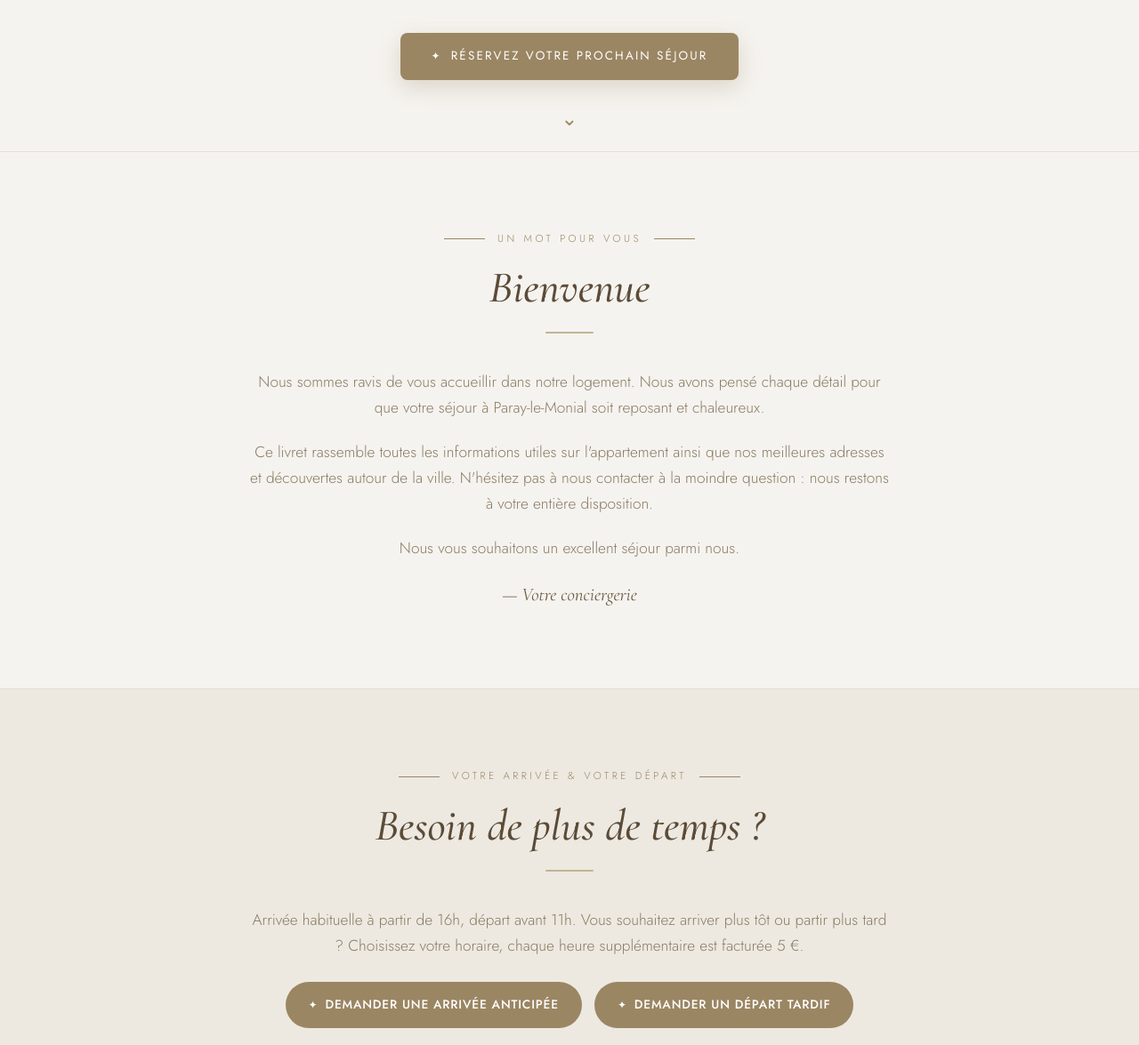
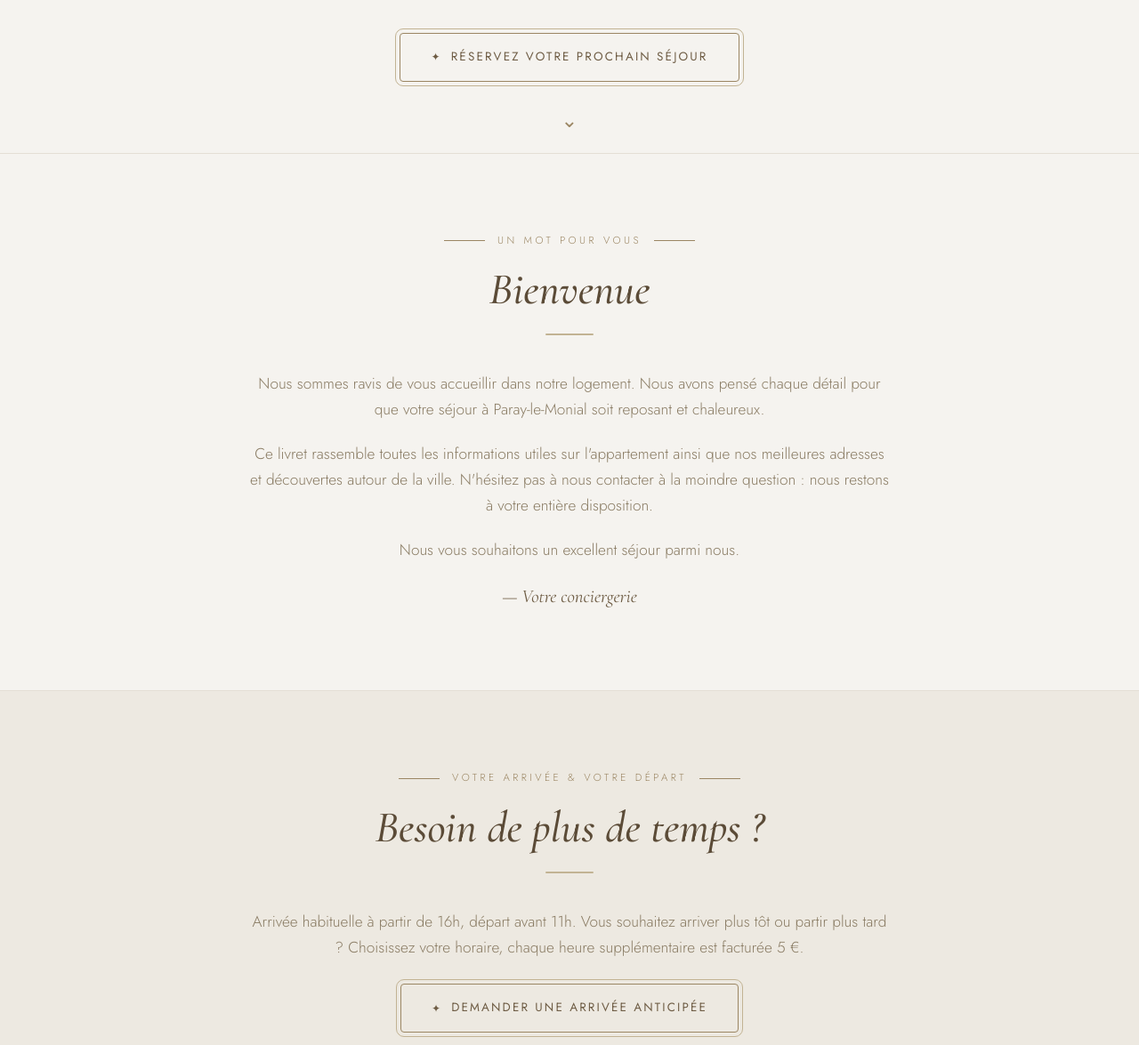
Before and after one commit to levanvangeur/roche-velours-site, a website: page frontend/index.html in a window 1280 px wide. Shown: the part 660-1835 px from the top of the page at 89% size. Drawn offline with nearby package versions, Linux system fonts and the light colour scheme.

Commit message:
Boutons double filet avec reflet lumineux
Co-Authored-By: Claude Sonnet 5.5 <noreply@anthropic.com>

```diff
--- a/frontend/assets/css/horaires.css
+++ b/frontend/assets/css/horaires.css
@@ -43,8 +43,5 @@
 
 /* Bloc affiché dans le livret (après « Bienvenue ») */
 .el-wrap { max-width: 720px; margin: 0 auto; text-align: center; }
-.el-btns { display: flex; flex-wrap: wrap; gap: 14px; justify-content: center; margin-top: 8px; }
-.el-btn { display: inline-flex; align-items: center; gap: 8px; text-decoration: none; background: var(--gold); color: #fff; padding: 14px 26px; border-radius: 999px; font-weight: 500; letter-spacing: .06em; font-size: .86rem; text-transform: uppercase; transition: all .2s ease; }
-.el-btn::before { content: "✦"; font-size: .75rem; }
-.el-btn:hover { background: var(--gold-dark); transform: translateY(-2px); box-shadow: 0 12px 32px rgba(155,134,99,.38); }
+.el-btns { display: flex; flex-wrap: wrap; gap: 22px; justify-content: center; margin-top: 8px; }
 .el-note { color: var(--ink-faint); font-size: .85rem; margin-top: 16px; }
--- a/frontend/assets/css/style.css
+++ b/frontend/assets/css/style.css
@@ -140,16 +140,28 @@ a { color: inherit; text-decoration: none; }
   line-height: 1.4; max-width: 30ch; margin: 0 auto;
 }
 .hero-cta-wrap { margin-top: 36px; }
-.hero-cta {
+/* Boutons « double filet » avec reflet lumineux périodique (hero + page livret) */
+.hero-cta, .el-btn {
+  position: relative; overflow: hidden;
   display: inline-flex; align-items: center; justify-content: center; gap: 10px;
-  padding: 15px 34px; background: var(--gold); color: #fff;
-  font-family: var(--font-sans); font-weight: 400; text-transform: uppercase;
-  letter-spacing: 0.16em; font-size: clamp(0.74rem, 2.4vw, 0.84rem); border-radius: 8px;
-  transition: background .25s, box-shadow .25s, transform .25s;
-  box-shadow: 0 8px 24px rgba(155,134,99,0.28); max-width: 100%;
+  padding: 15px 34px; background: transparent; color: var(--gold-dark);
+  font-family: var(--font-sans); font-weight: 400; text-transform: uppercase; text-decoration: none;
+  letter-spacing: 0.16em; font-size: clamp(0.74rem, 2.4vw, 0.84rem);
+  border: 1.5px solid var(--gold); border-radius: 4px;
+  outline: 1px solid var(--gold-light); outline-offset: 4px; max-width: 100%;
+  transition: background .25s, color .25s, transform .25s, box-shadow .25s;
 }
-.hero-cta::before { content: "✦"; font-size: 0.75rem; }
-.hero-cta:hover { background: var(--gold-dark); transform: translateY(-2px); box-shadow: 0 12px 32px rgba(155,134,99,0.38); }
+.hero-cta::before, .el-btn::before { content: "✦"; font-size: 0.75rem; }
+.hero-cta::after, .el-btn::after {
+  content: ""; position: absolute; top: 0; left: -70%; width: 45%; height: 100%; pointer-events: none;
+  background: linear-gradient(105deg, transparent 0%, rgba(214,190,130,.55) 50%, transparent 100%);
+  transform: skewX(-20deg);
+  animation: btnShine 5.5s ease-in-out infinite;
+}
+.el-btns .el-btn:nth-child(2)::after { animation-delay: .6s; }
+.hero-cta:hover, .el-btn:hover { background: var(--gold); color: #fff; transform: translateY(-2px); box-shadow: 0 12px 28px rgba(155,134,99,0.35); }
+@keyframes btnShine { 0%, 62% { left: -70%; } 82%, 100% { left: 130%; } }
+@media (prefers-reduced-motion: reduce) { .hero-cta::after, .el-btn::after { animation: none; display: none; } }
 .scroll-cue { position: absolute; bottom: 26px; left: 50%; transform: translateX(-50%); color: var(--gold); font-size: 1.4rem; animation: bob 2s ease-in-out infinite; z-index: 2; }
 @keyframes bob { 0%,100%{ transform: translate(-50%,0);} 50%{ transform: translate(-50%,8px);} }
 
```
